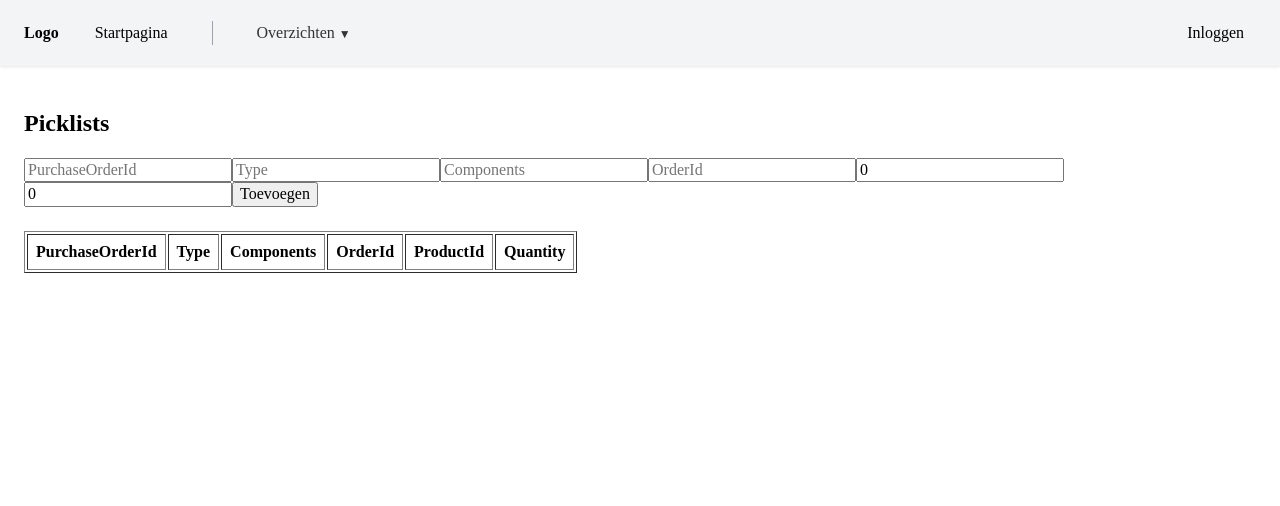
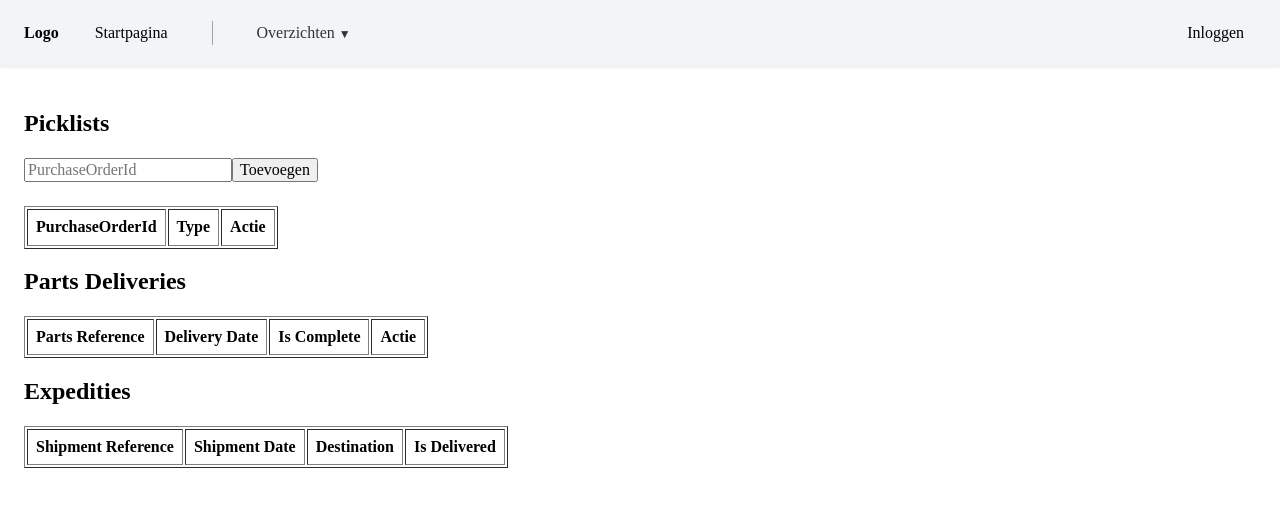
Before and after one commit to ZuydUniversity/2425-B2C6-B2B-2-Frontend, a Next.js app: page /picklist in a window 1280 px wide. Shown: the top 506 px of the page. Built offline with nearby package versions, Linux system fonts and the light colour scheme.

Commit message:
connect Picklist → PartsDelivery → Expedition

```diff
--- a/src/pages/picklist.tsx
+++ b/src/pages/picklist.tsx
@@ -1,6 +1,8 @@
 import React, { useState } from "react";
 import { apiCreatePicklist } from "../api/picklists";
-import type { Picklist } from "../types";
+import { apiCreatePartsDelivery } from "../api/partsDelivery";
+import { apiCreateExpedition } from "../api/expedition";
+import type { Picklist, PartsDelivery, Expedition } from "../types";
 
 const emptyPicklist: Picklist = {
   id: 0,
@@ -12,88 +14,125 @@ const emptyPicklist: Picklist = {
   quantity: 0,
 };
 
+const emptyPartsDelivery: PartsDelivery = {
+  id: 0,
+  partsReference: "",
+  deliveryDate: "",
+  isComplete: false,
+};
+
+const emptyExpedition: Expedition = {
+  id: 0,
+  shipmentReference: "",
+  shipmentDate: "",
+  destination: "",
+  isDelivered: false,
+};
+
 const PicklistPage = () => {
   const [picklists, setPicklists] = useState<Picklist[]>([]);
+  const [partsDeliveries, setPartsDeliveries] = useState<PartsDelivery[]>([]);
+  const [expeditions, setExpeditions] = useState<Expedition[]>([]);
+
   const [newPicklist, setNewPicklist] = useState<Picklist>({
     ...emptyPicklist,
   });
-  const [message, setMessage] = useState<string | null>(null);
+  const [newPartsDelivery, setNewPartsDelivery] = useState<PartsDelivery>({
+    ...emptyPartsDelivery,
+  });
+  const [newExpedition, setNewExpedition] = useState<Expedition>({
+    ...emptyExpedition,
+  });
 
-  const handleChange = (field: keyof Picklist, value: string | number) => {
+  const [showPartsDeliveryForm, setShowPartsDeliveryForm] = useState<
+    string | null
+  >(null);
+  const [showExpeditionForm, setShowExpeditionForm] = useState<string | null>(
+    null,
+  );
+
+  // Picklist handlers
+  const handlePicklistChange = (
+    field: keyof Picklist,
+    value: string | number,
+  ) => {
     setNewPicklist((prev) => ({
       ...prev,
       [field]: value,
     }));
   };
 
-  const handleSubmit = async (e: React.FormEvent) => {
+  const handlePicklistSubmit = async (e: React.FormEvent) => {
     e.preventDefault();
-    try {
-      await apiCreatePicklist(newPicklist);
-      setPicklists((prev) => [...prev, newPicklist]);
-      setNewPicklist({ ...emptyPicklist });
-      setMessage("Picklist toegevoegd!");
-    } catch {
-      setMessage("Fout bij toevoegen van picklist.");
-    }
+    await apiCreatePicklist(newPicklist);
+    setPicklists((prev) => [...prev, newPicklist]);
+    setNewPicklist({ ...emptyPicklist });
+  };
+
+  // PartsDelivery handlers
+  const handlePartsDeliveryChange = (
+    field: keyof PartsDelivery,
+    value: string | boolean,
+  ) => {
+    setNewPartsDelivery((prev) => ({
+      ...prev,
+      [field]: value,
+    }));
+  };
+
+  const handlePartsDeliverySubmit = async (e: React.FormEvent) => {
+    e.preventDefault();
+    await apiCreatePartsDelivery(newPartsDelivery);
+    setPartsDeliveries((prev) => [...prev, newPartsDelivery]);
+    setNewPartsDelivery({ ...emptyPartsDelivery });
+    setShowPartsDeliveryForm(null);
+  };
+
+  // Expedition handlers
+  const handleExpeditionChange = (
+    field: keyof Expedition,
+    value: string | boolean,
+  ) => {
+    setNewExpedition((prev) => ({
+      ...prev,
+      [field]: value,
+    }));
+  };
+
+  const handleExpeditionSubmit = async (e: React.FormEvent) => {
+    e.preventDefault();
+    await apiCreateExpedition(newExpedition);
+    setExpeditions((prev) => [...prev, newExpedition]);
+    setNewExpedition({ ...emptyExpedition });
+    setShowExpeditionForm(null);
   };
 
   return (
     <div style={{ padding: 24 }}>
       <h2>Picklists</h2>
-      <form onSubmit={handleSubmit} style={{ marginBottom: 24 }}>
+      {/* Picklist Form */}
+      <form onSubmit={handlePicklistSubmit} style={{ marginBottom: 24 }}>
+        {/* ...your picklist fields... */}
         <input
           type="text"
           placeholder="PurchaseOrderId"
           value={newPicklist.purchaseOrderId}
-          onChange={(e) => handleChange("purchaseOrderId", e.target.value)}
+          onChange={(e) =>
+            handlePicklistChange("purchaseOrderId", e.target.value)
+          }
           required
         />
-        <input
-          type="text"
-          placeholder="Type"
-          value={newPicklist.type}
-          onChange={(e) => handleChange("type", e.target.value)}
-          required
-        />
-        <input
-          type="text"
-          placeholder="Components"
-          value={newPicklist.components}
-          onChange={(e) => handleChange("components", e.target.value)}
-        />
-        <input
-          type="text"
-          placeholder="OrderId"
-          value={newPicklist.orderId}
-          onChange={(e) => handleChange("orderId", e.target.value)}
-        />
-        <input
-          type="number"
-          placeholder="ProductId"
-          value={newPicklist.productId}
-          onChange={(e) => handleChange("productId", Number(e.target.value))}
-          required
-        />
-        <input
-          type="number"
-          placeholder="Quantity"
-          value={newPicklist.quantity}
-          onChange={(e) => handleChange("quantity", Number(e.target.value))}
-          required
-        />
+        {/* ...other fields... */}
         <button type="submit">Toevoegen</button>
       </form>
-      {message && <div>{message}</div>}
+
+      {/* Picklist Table */}
       <table border={1} cellPadding={8}>
         <thead>
           <tr>
             <th>PurchaseOrderId</th>
             <th>Type</th>
-            <th>Components</th>
-            <th>OrderId</th>
-            <th>ProductId</th>
-            <th>Quantity</th>
+            <th>Actie</th>
           </tr>
         </thead>
         <tbody>
@@ -101,10 +140,158 @@ const PicklistPage = () => {
             <tr key={idx}>
               <td>{p.purchaseOrderId}</td>
               <td>{p.type}</td>
-              <td>{p.components}</td>
-              <td>{p.orderId}</td>
-              <td>{p.productId}</td>
-              <td>{p.quantity}</td>
+              <td>
+                <button
+                  onClick={() => {
+                    setShowPartsDeliveryForm(p.purchaseOrderId);
+                    setNewPartsDelivery({
+                      ...emptyPartsDelivery,
+                      partsReference: p.purchaseOrderId, // Link to picklist
+                    });
+                  }}
+                >
+                  Maak PartsDelivery
+                </button>
+              </td>
+            </tr>
+          ))}
+        </tbody>
+      </table>
+
+      {/* PartsDelivery Form (shown for selected Picklist) */}
+      {showPartsDeliveryForm && (
+        <form onSubmit={handlePartsDeliverySubmit} style={{ margin: "24px 0" }}>
+          <h3>PartsDelivery voor Picklist {showPartsDeliveryForm}</h3>
+          <input
+            type="text"
+            placeholder="Parts Reference"
+            value={newPartsDelivery.partsReference}
+            onChange={(e) =>
+              handlePartsDeliveryChange("partsReference", e.target.value)
+            }
+            required
+          />
+          <input
+            type="date"
+            placeholder="Delivery Date"
+            value={newPartsDelivery.deliveryDate}
+            onChange={(e) =>
+              handlePartsDeliveryChange("deliveryDate", e.target.value)
+            }
+            required
+          />
+          <label>
+            <input
+              type="checkbox"
+              checked={newPartsDelivery.isComplete}
+              onChange={(e) =>
+                handlePartsDeliveryChange("isComplete", e.target.checked)
+              }
+            />
+            Is Complete
+          </label>
+          <button type="submit">Toevoegen</button>
+        </form>
+      )}
+
+      {/* PartsDelivery Table */}
+      <h2>Parts Deliveries</h2>
+      <table border={1} cellPadding={8}>
+        <thead>
+          <tr>
+            <th>Parts Reference</th>
+            <th>Delivery Date</th>
+            <th>Is Complete</th>
+            <th>Actie</th>
+          </tr>
+        </thead>
+        <tbody>
+          {partsDeliveries.map((d, idx) => (
+            <tr key={idx}>
+              <td>{d.partsReference}</td>
+              <td>{d.deliveryDate}</td>
+              <td>{d.isComplete ? "Ja" : "Nee"}</td>
+              <td>
+                <button
+                  onClick={() => {
+                    setShowExpeditionForm(d.partsReference);
+                    setNewExpedition({
+                      ...emptyExpedition,
+                      shipmentReference: d.partsReference, // Link to parts delivery
+                    });
+                  }}
+                >
+                  Maak Expedition
+                </button>
+              </td>
+            </tr>
+          ))}
+        </tbody>
+      </table>
+
+      {/* Expedition Form (shown for selected PartsDelivery) */}
+      {showExpeditionForm && (
+        <form onSubmit={handleExpeditionSubmit} style={{ margin: "24px 0" }}>
+          <h3>Expedition voor PartsDelivery {showExpeditionForm}</h3>
+          <input
+            type="text"
+            placeholder="Shipment Reference"
+            value={newExpedition.shipmentReference}
+            onChange={(e) =>
+              handleExpeditionChange("shipmentReference", e.target.value)
+            }
+            required
+          />
+          <input
+            type="date"
+            placeholder="Shipment Date"
+            value={newExpedition.shipmentDate}
+            onChange={(e) =>
+              handleExpeditionChange("shipmentDate", e.target.value)
+            }
+            required
+          />
+          <input
+            type="text"
+            placeholder="Destination"
+            value={newExpedition.destination}
+            onChange={(e) =>
+              handleExpeditionChange("destination", e.target.value)
+            }
+            required
+          />
+          <label>
+            <input
+              type="checkbox"
+              checked={newExpedition.isDelivered}
+              onChange={(e) =>
+                handleExpeditionChange("isDelivered", e.target.checked)
+              }
+            />
+            Is Delivered
+          </label>
+          <button type="submit">Toevoegen</button>
+        </form>
+      )}
+
+      {/* Expedition Table */}
+      <h2>Expedities</h2>
+      <table border={1} cellPadding={8}>
+        <thead>
+          <tr>
+            <th>Shipment Reference</th>
+            <th>Shipment Date</th>
+            <th>Destination</th>
+            <th>Is Delivered</th>
+          </tr>
+        </thead>
+        <tbody>
+          {expeditions.map((e, idx) => (
+            <tr key={idx}>
+              <td>{e.shipmentReference}</td>
+              <td>{e.shipmentDate}</td>
+              <td>{e.destination}</td>
+              <td>{e.isDelivered ? "Ja" : "Nee"}</td>
             </tr>
           ))}
         </tbody>
```
